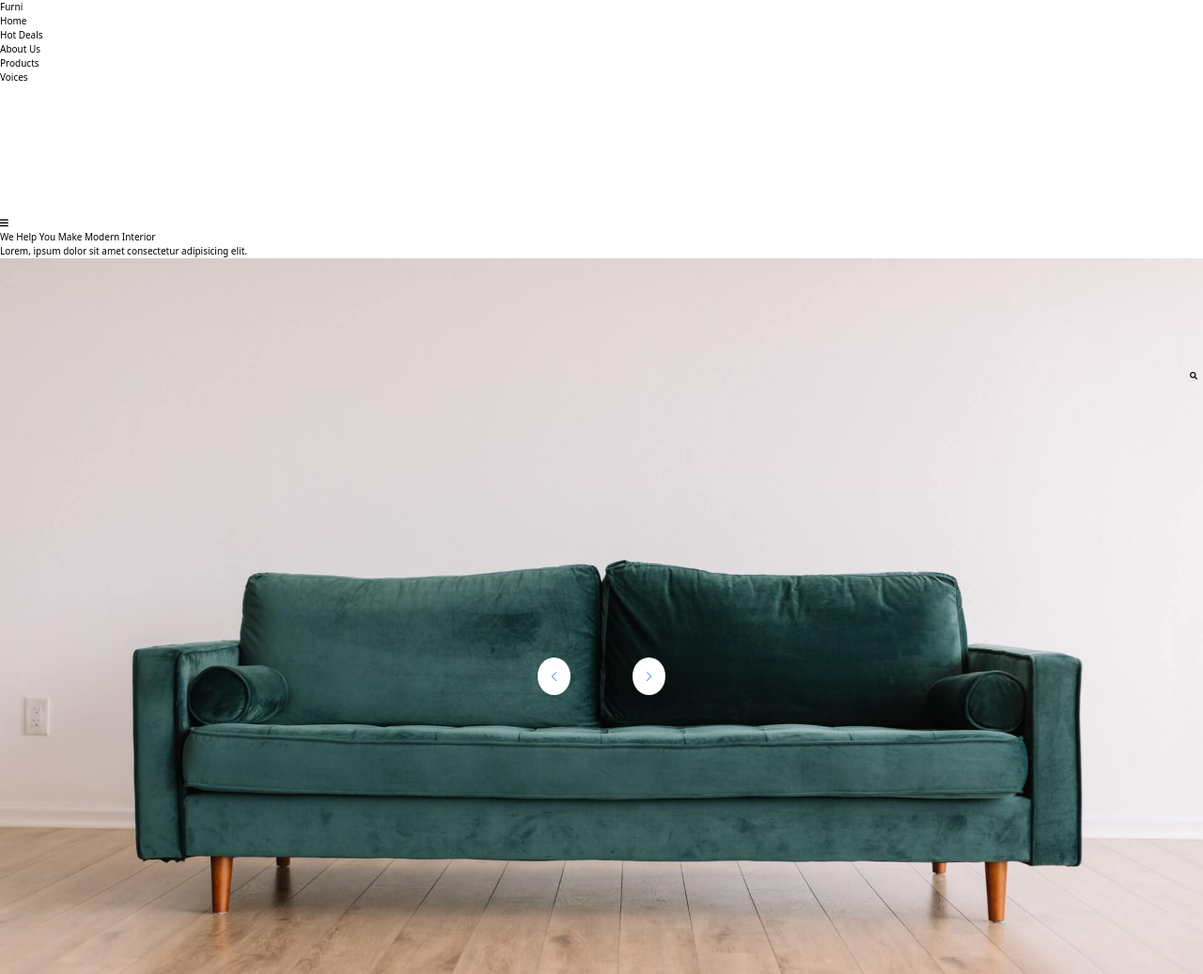
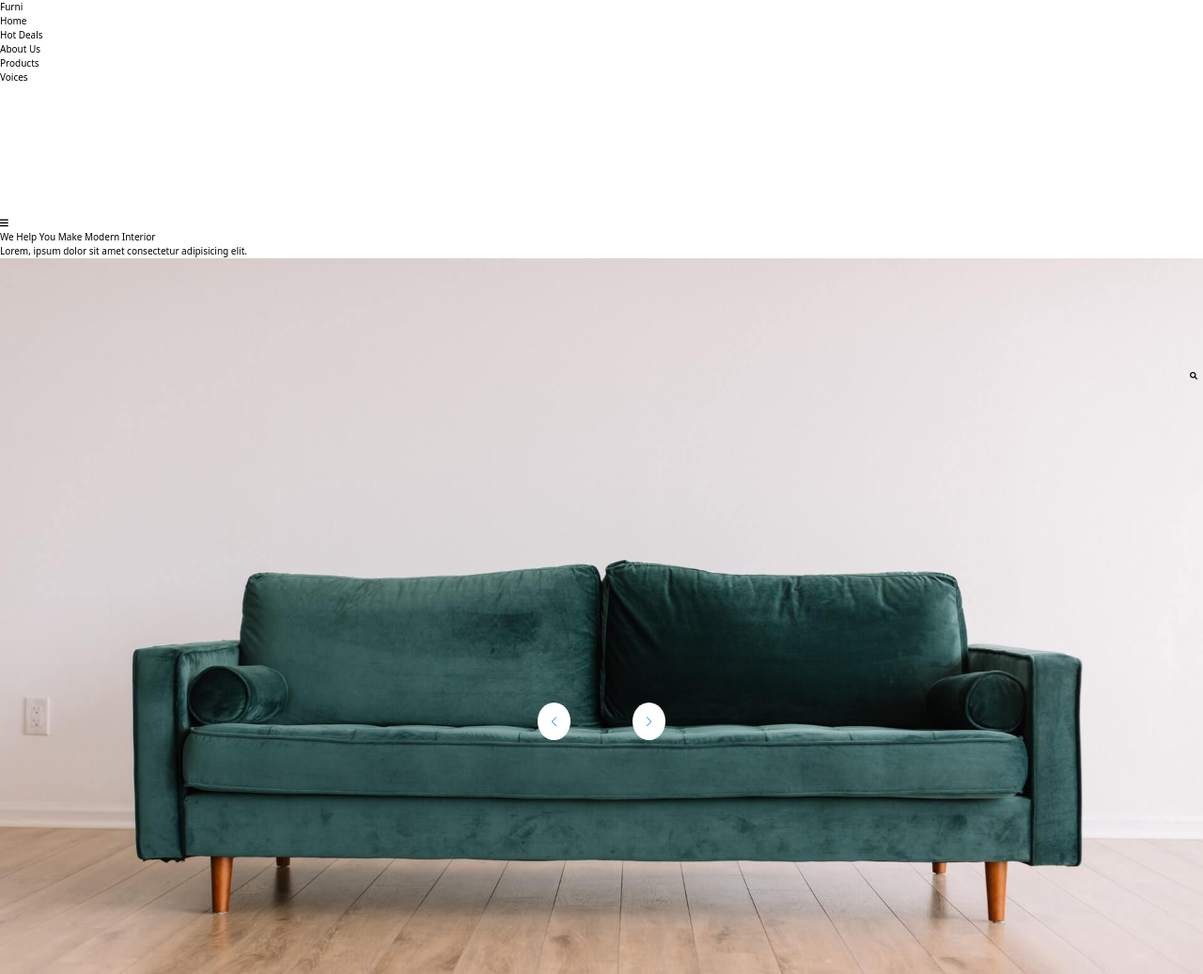
Before and after one commit to masaki-makun/Furni, a website with bundled scripts: page dist/index.html in a window 1280 px wide. Shown: the top 1037 px of the page at 94% size. Built offline with nearby package versions, Linux system fonts and the light colour scheme.

Commit message:
thired commit

```diff
--- a/src/css/style.css
+++ b/src/css/style.css
@@ -28,7 +28,7 @@ html {
 }
 .swiper-button-next,
 .swiper-button-prev {
-  top: 90%;
+  top: 96%;
   z-index: 40;
 }
 .swiper-button-prev,
```
